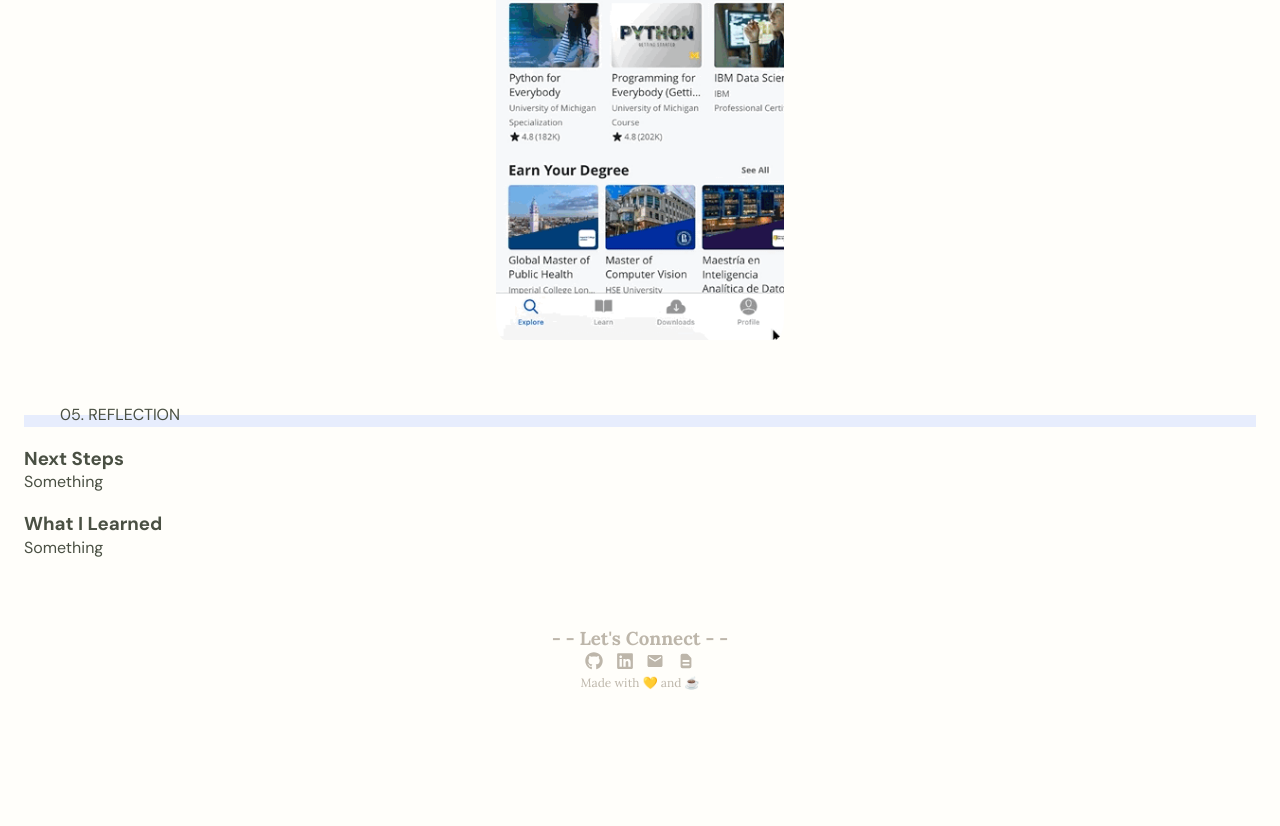
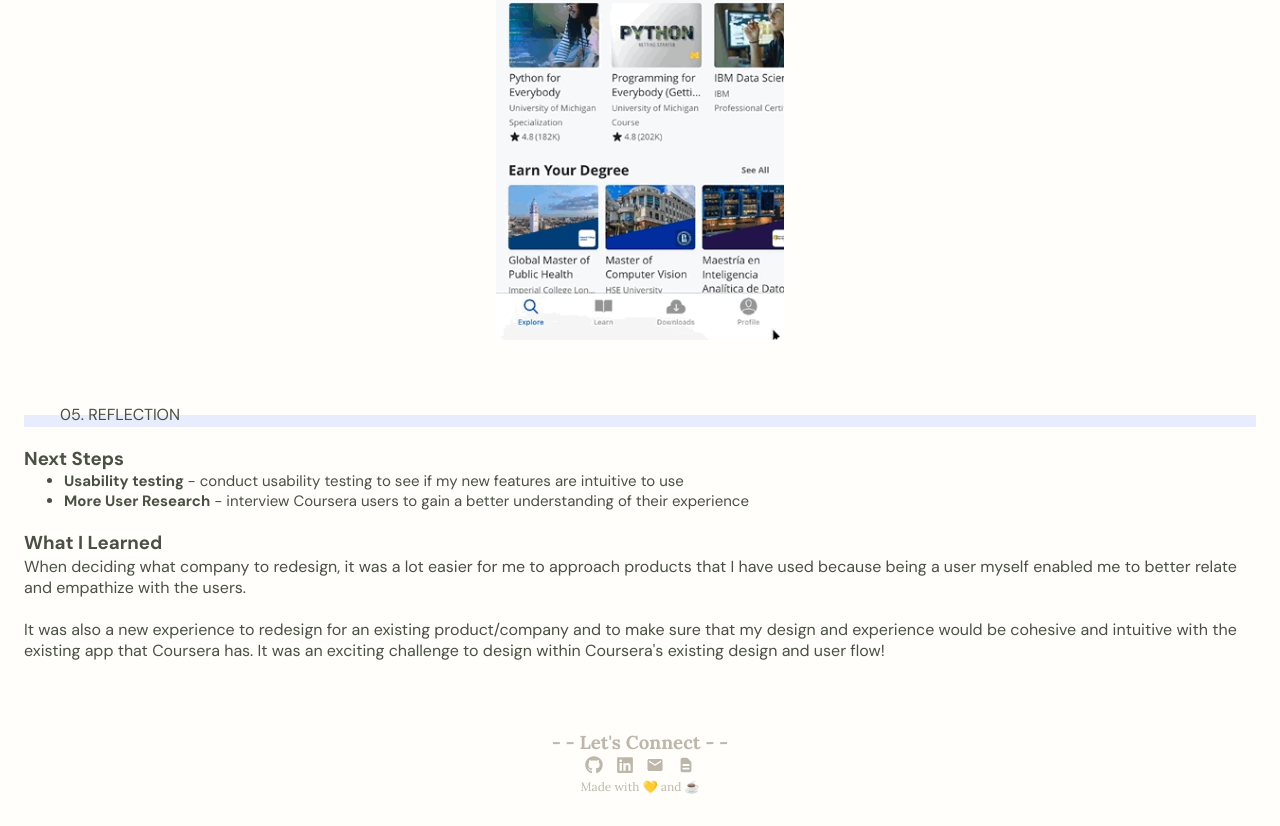
Before and after one commit to lbichelmeir/lbichelmeir.github.io, a React (Create React App) app in the folder react-portfolio/: page /KP2021 in a window 1280 px wide. Shown: the part 8955-9781 px from the top of the page. Before the commit the page ends 9677 px from the top, so only its background shows below. Built offline with nearby package versions, Linux system fonts and the light colour scheme.

Commit message:
reflection

```diff
--- a/react-portfolio/src/pages/Projects/KP2021.js
+++ b/react-portfolio/src/pages/Projects/KP2021.js
@@ -278,10 +278,29 @@
                 <p> 05. REFLECTION</p>
             </div>
             <h3 className="header">Next Steps</h3>
-            <p>Something</p>
+            <p>
+            <ul>
+            <li><b>Usability testing </b>- conduct usability testing to see if my new features are intuitive to use</li>
+            {/* <br></br> */}
+            {/* <br></br> */}
+            <li><b>More User Research</b> - interview Coursera users to gain a better understanding of their experience</li>
+            </ul>
+            </p>
 
             <h3 className="header">What I Learned</h3>
-            <p>Something</p>
+            <p>
+                When deciding what company to redesign, it was a lot easier for me
+                to approach products that I have used because being a user myself
+                enabled me to better relate and empathize with the users.
+            </p>
+            <br></br>
+            <p>
+                It was also a new experience to redesign for an existing product/company
+                and to make sure that my design and experience would be cohesive and
+                intuitive with the existing app that Coursera has. It was an exciting
+                challenge to design within Coursera's existing design and user flow!
+
+            </p>
 
 
 
```
